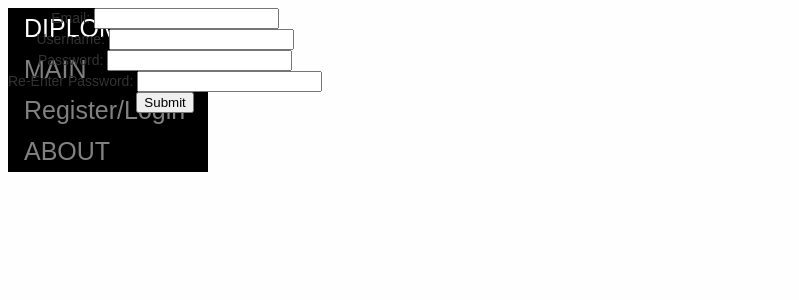
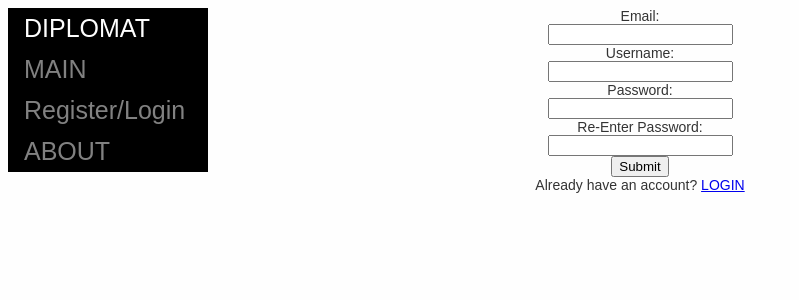
Before and after one commit to TheShadowDragon/Diplomat, a Flask app: page /register in a window 1280 px wide. Shown: the top 300 px of the page, without its empty margins (0-799 px from the left). Run offline with Flask 2, Linux system fonts and the light colour scheme.

Commit message:
fixed display

```diff
--- a/app.py
+++ b/app.py
@@ -22,6 +22,7 @@ from flask import Flask, request, jsonify
 from datetime import datetime
 #pip install email_validator
 import email_validator
+from email_validator import validate_email
 global logged_in
 global local_user
 logged_in = False
@@ -79,32 +80,39 @@ def register():
     global local_user
     sessname = session.get("name", "Login")
     form = """
-    <center><div style="position: absolute; float: right;">
-<div class="posts">
+    <center class="posts" style="bottom: 100px;">
     <form action="/{location}">
         <title>Register/Login</title>
         <label for="id">Email: </label>
+        <br>
         <input type="text" id="{email}" name="{email}">
         <br>
         <label for="id">Username: </label>
+        <br>
         <input type="text" id="{name}" name="{name}">
         <br>
         <label for="id">Password:  </label>
+        <br>
         <input type="text" id="{password}" name="{password}">
         <br>
         <label for="id">Re-Enter Password:  </label>
+        <br>
         <input type="text" id="{password_validation}" name="{password_validation}">
         <br>
         <input type="submit" value="Submit">
     </form>
-</center>
-
-</div>"""
+    <div>
+    <a>Already have an account?</a>
+    <a href="/login">LOGIN</a>
+    </div>
+    </center>"""
     get_users = json.loads(open("json/users.json", "r").read())
     email = request.args.get("email")
     name = request.args.get("name")
     password = request.args.get("password")
     password_verification = request.args.get("password_verification")
+
+
 
     if name == None or password == None or email == None or password_verification == None or password_verification != password:
         return (
@@ -116,7 +124,6 @@ def register():
                 .replace("^webpage^", form)
             )
 
-
     for item in get_users:
         if name == item:
             return (
@@ -126,7 +133,6 @@ def register():
                 .replace("^logreg_display^", logreg_display())
                 .replace("^webpage^", "User already exists." + form)
             )
-
     add_user = open("json/users.json", 'w')
     get_users.update({name: {"password": password}})
     add_user.write(json.dumps(get_users, indent=2))
--- a/templates/index.html
+++ b/templates/index.html
@@ -14,10 +14,12 @@
     }
 
     .sidebar {
+        position: absolute;
         background-color: #000000;
         width: 200px;
         float: left;
         margin-right: 20px;
+        z-index: 2;
     }
 
     .sidebar a {
@@ -34,9 +36,7 @@
 </style>
 </head>
 <body>
-    <center>^webpage^</center>
-</body>
-<div class="sidebar">
+    <div class="sidebar" id="sidebar">
         <a style="color: #fefefe; size: 10px;">DIPLOMAT</a>
         <div></div>
         <a href="/Main" style="size: 10px;">MAIN</a>
@@ -45,4 +45,8 @@
         <div></div>
         <a href="/About" style="size: 10px;">ABOUT</a>
     </div>
+
+    ^webpage^
+</body>
+
 </html>
```
Also changed, not shown: templates/register.html (+8 -12 lines), test.py (added, +9 -0 lines). Lines whose indentation alone changed are shown as unchanged.
